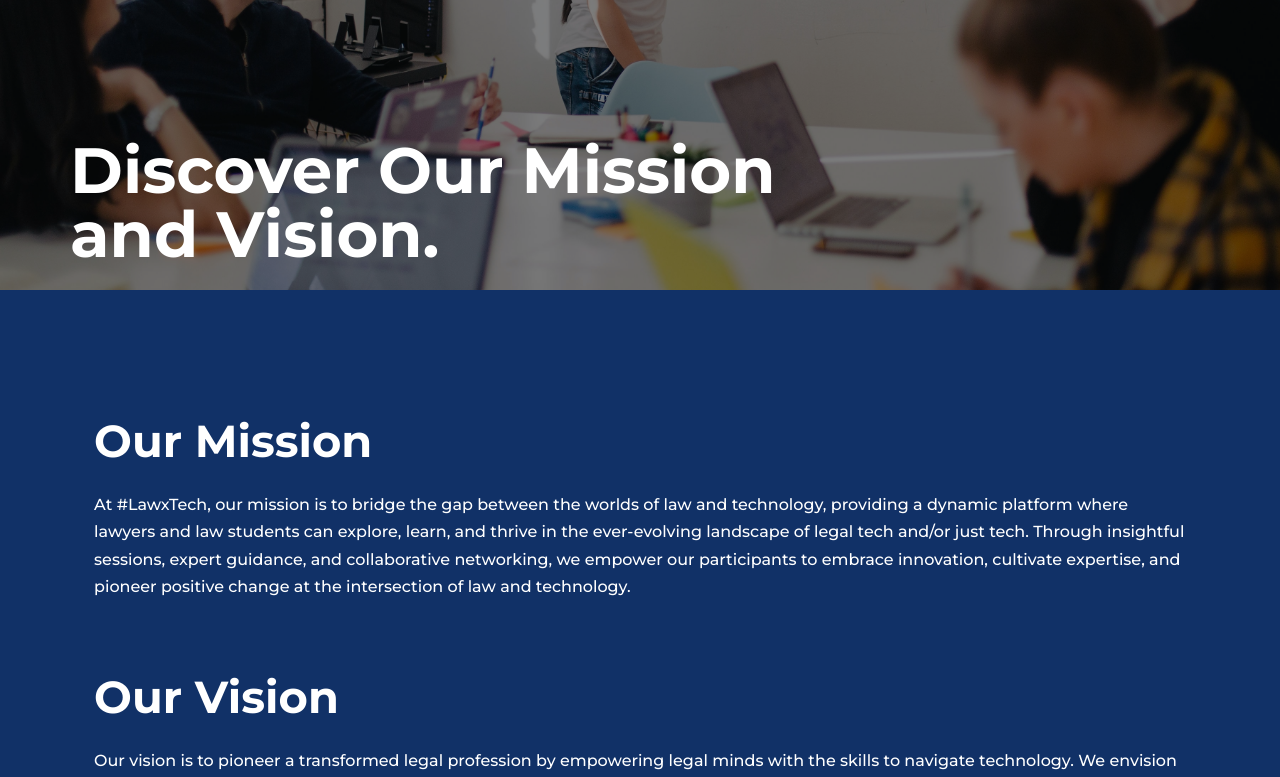
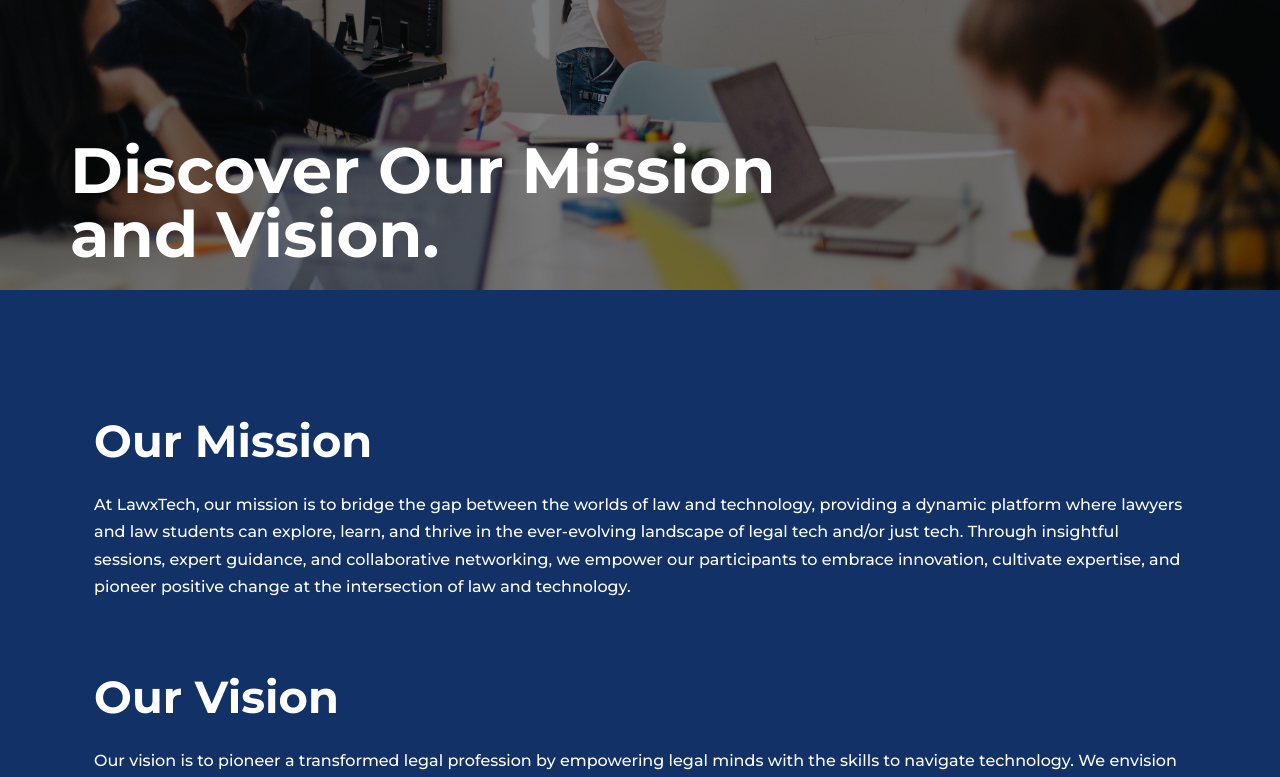
Before and after one commit to LawxTech/LawXTech, a React (Create React App) app: page /about-us in a window 1280 px wide. Shown: the part 390-1167 px from the top of the page. Built offline with nearby package versions, Linux system fonts and the light colour scheme.

Commit message:
Update mission and vision text

```diff
--- a/src/components/About/MissionAndVission.tsx
+++ b/src/components/About/MissionAndVission.tsx
@@ -14,14 +14,14 @@
                 Our Mission
               </h2>
               <p className="text-[0.875rem] font-[500] md:text-[1rem] leading-[1.7rem]  text-white mt-[1rem]">
-                At #LawxTech, our mission is to bridge the gap between the
-                worlds of law and technology, providing a dynamic platform where
+                At LawxTech, our mission is to bridge the gap between the worlds
+                of law and technology, providing a dynamic platform where
                 lawyers and law students can explore, learn, and thrive in the
                 ever-evolving landscape of legal tech and/or just tech. Through
                 insightful sessions, expert guidance, and collaborative
                 networking, we empower our participants to embrace innovation,
                 cultivate expertise, and pioneer positive change at the
-                intersection of law and technology.{" "}
+                intersection of law and technology.
               </p>
             </div>
             <div className="mt-[3rem] md:mt-[4rem]">
@@ -34,7 +34,7 @@
                 We envision tech-savvy lawyers who integrate innovation and
                 drive impact, shaping a collaborative future in law and tech for
                 lawyers and/or law students whether rooted in law or aspiring to
-                transition to tech, with #LawxTechSeries as the catalyst.
+                transition to tech, with LawxTech series as the catalyst.
               </p>
             </div>
           </div>
```
